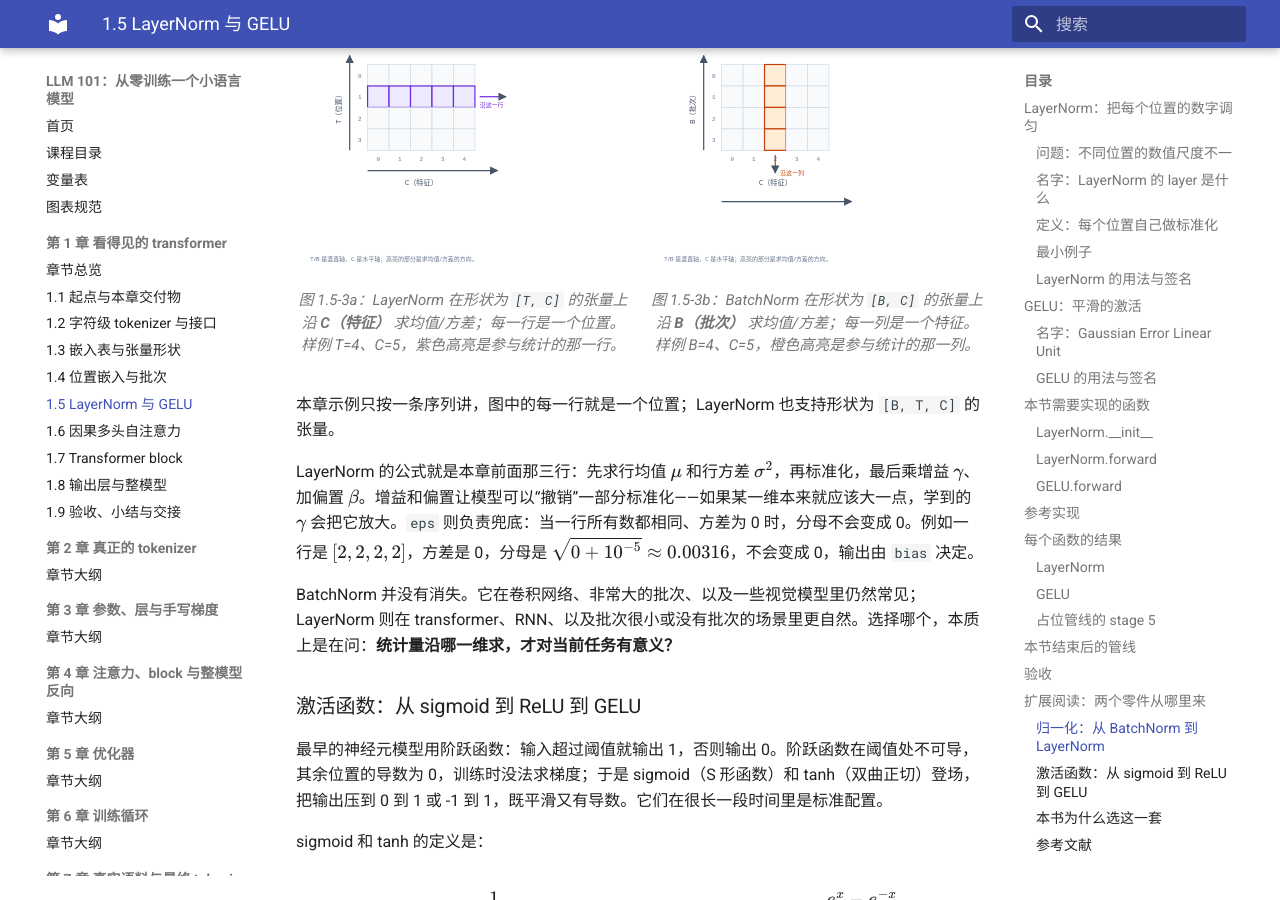
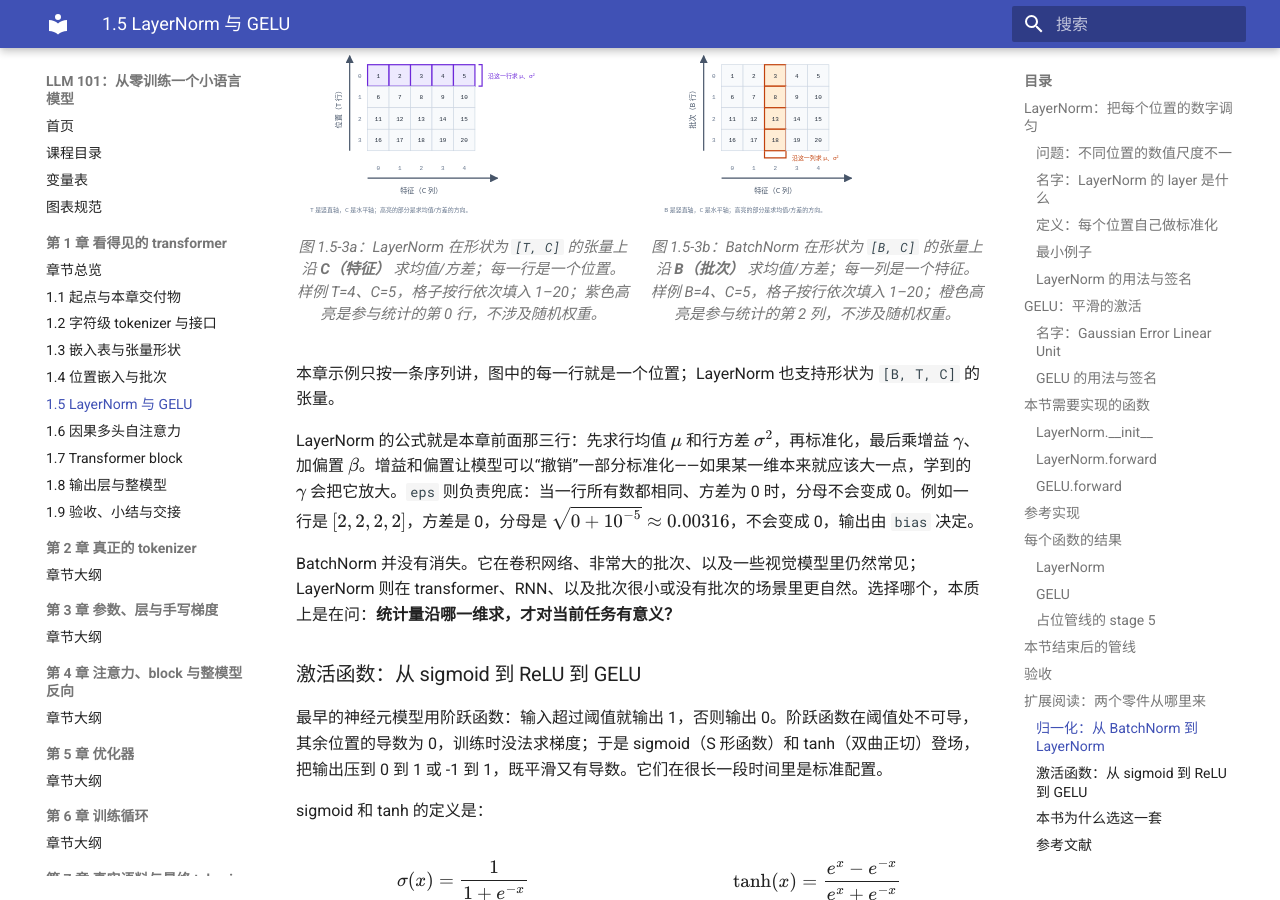
Before and after one commit to tigersoldier/llm-101, an MkDocs documentation site: the page built from docs/course/ch01/1.5.md, in a window 1280 px wide and 900 px high, scrolled down 8757 px. Built offline with MkDocs 1.6.1 and Material for MkDocs 9.7.7, drawn with Linux system fonts in a browser that asks for light colours.

Commit message:
Audit 1.5 figures: normalization samples, legends, GELU marker

```diff
--- a/docs/course/ch01/1.5.md
+++ b/docs/course/ch01/1.5.md
@@ -244,12 +244,12 @@ $$
 
 <div class="figure-pair">
 <figure>
-<img src="../../../assets/ch01/09-normalization-layer.svg" alt="LayerNorm 沿每一行：T 是位置轴，C 是特征轴" loading="lazy">
-<figcaption>图 1.5-3a：LayerNorm 在形状为 <code>[T, C]</code> 的张量上沿 <strong>C（特征）</strong> 求均值/方差；每一行是一个位置。样例 T=4、C=5，紫色高亮是参与统计的那一行。</figcaption>
+<img src="../../../assets/ch01/09-normalization-layer.svg?v=1" alt="LayerNorm 沿每一行：T 是位置轴，C 是特征轴" loading="lazy">
+<figcaption>图 1.5-3a：LayerNorm 在形状为 <code>[T, C]</code> 的张量上沿 <strong>C（特征）</strong> 求均值/方差；每一行是一个位置。样例 T=4、C=5，格子按行依次填入 1–20；紫色高亮是参与统计的第 0 行，不涉及随机权重。</figcaption>
 </figure>
 <figure>
-<img src="../../../assets/ch01/09-normalization-batch.svg" alt="BatchNorm 沿每一列：B 是批次轴，C 是特征轴" loading="lazy">
-<figcaption>图 1.5-3b：BatchNorm 在形状为 <code>[B, C]</code> 的张量上沿 <strong>B（批次）</strong> 求均值/方差；每一列是一个特征。样例 B=4、C=5，橙色高亮是参与统计的那一列。</figcaption>
+<img src="../../../assets/ch01/09-normalization-batch.svg?v=1" alt="BatchNorm 沿每一列：B 是批次轴，C 是特征轴" loading="lazy">
+<figcaption>图 1.5-3b：BatchNorm 在形状为 <code>[B, C]</code> 的张量上沿 <strong>B（批次）</strong> 求均值/方差；每一列是一个特征。样例 B=4、C=5，格子按行依次填入 1–20；橙色高亮是参与统计的第 2 列，不涉及随机权重。</figcaption>
 </figure>
 </div>
 
@@ -281,7 +281,7 @@ $$
 
 图 1.5-4 画出它们的曲线：sigmoid 从 0 升到 1，tanh 从 -1 升到 1；两条曲线在两端都变得很平，导数接近 0，这就是“饱和”。
 
-![sigmoid 与 tanh 的曲线](../../assets/ch01/11-sigmoid-tanh.svg)
+![sigmoid 与 tanh 的曲线](../../assets/ch01/11-sigmoid-tanh.svg?v=1)
 
 *图 1.5-4：sigmoid（蓝）和 tanh（橙）在 -6 到 6 的曲线。sigmoid 的值域是 0 到 1，tanh 是 -1 到 1；两端都趋于平缓，导数接近 0。曲线由公式直接画出，不涉及随机权重。*
 
@@ -304,7 +304,7 @@ $$
 
 $\operatorname{erf}$ 是误差函数，名字里的 Gaussian 和 Error 就来自这里。实际实现常用 tanh 近似（本章代码用的就是它）。图 1.5-5 把 ReLU 和 GELU 画在一起：ReLU 在 0 处有一个硬拐角，GELU 则是平滑过渡；负数区 ReLU 是 0，GELU 会先下沉到约 $-0.17$（在 $x \approx -0.75$ 处），再趋近 0。
 
-![ReLU 与 GELU 的曲线：ReLU 在 0 处硬拐，GELU 平滑过渡](../../assets/ch01/08-activations.svg)
+![ReLU 与 GELU 的曲线：ReLU 在 0 处硬拐，GELU 平滑过渡](../../assets/ch01/08-activations.svg?v=1)
 
 *图 1.5-5：ReLU（灰）与 GELU（绿）在 -4 到 4 的曲线。ReLU 在 0 处不可导；GELU 全程平滑，负数区最低约 $-0.17$。曲线由公式直接画出，不涉及随机权重。*
 
```
Also changed, not shown: docs/assets/ch01/08-activations.svg, docs/assets/ch01/09-normalization-batch.svg, docs/assets/ch01/09-normalization-layer.svg, docs/assets/ch01/11-sigmoid-tanh.svg.
